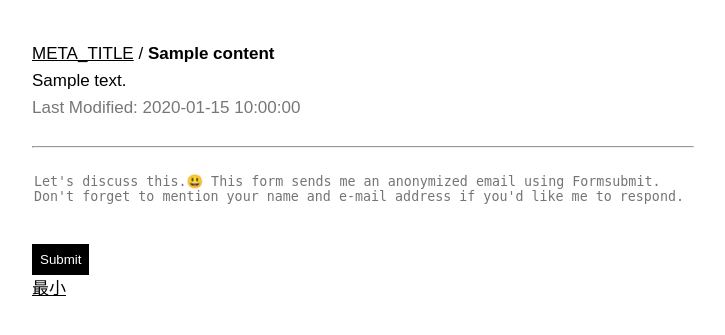
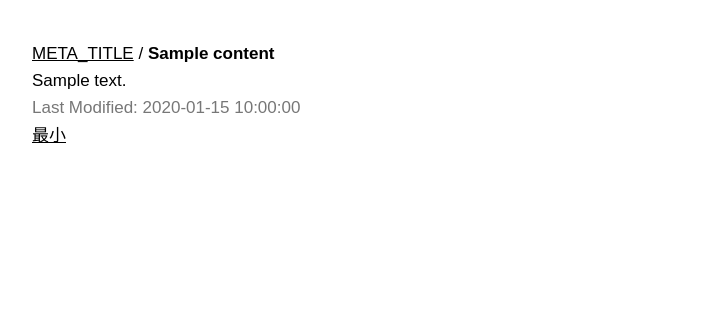
Before and after one commit to hxii/saisho, a PHP site: template template/page.php in a window 1280 px wide. Shown: the top 335 px of the page, without its empty margins (8-733 px from the left). Run offline with PHP 8.4, Linux system fonts and the light colour scheme; the template is opened without the code that fills it: most values are stand-ins (such as "Sample title", 1, 10 or a date in 2020); some libraries are stand-ins or nearby versions.

Commit message:
Remove custom page form. oopsie

```diff
--- a/template/page.php
+++ b/template/page.php
@@ -8,17 +8,5 @@ $html = <<<EOD
 		<div class="meta g">Last Modified: {$page->content->modified}</div>
 		EOD;
 echo $html;
-/* -- CUSTOM ------------ */
-echo <<<EOD
-	<hr>
-	<form id="contactform" action="https://formsubmit.io/send/b6458e9e-99b8-4e08-9cbc-d758377014e1" method="POST">
-		<textarea name="comment" id="comment" rows="4" aria-label="Your comment" placeholder="Let's discuss this.&#x1F603; This form sends me an anonymized email using Formsubmit. Don't forget to mention your name and e-mail address if you'd like me to respond."></textarea>
-		<input name="entry" type="hidden" value="{$page->content->title}">
-		<input name="_formsubmit_id" type="text" style="display:none">
-		<button>Submit</button>
-	</form>
-	EOD;
-// echo $form;
-/* -- END --------------- */
 
 include 'footer.php';
```
